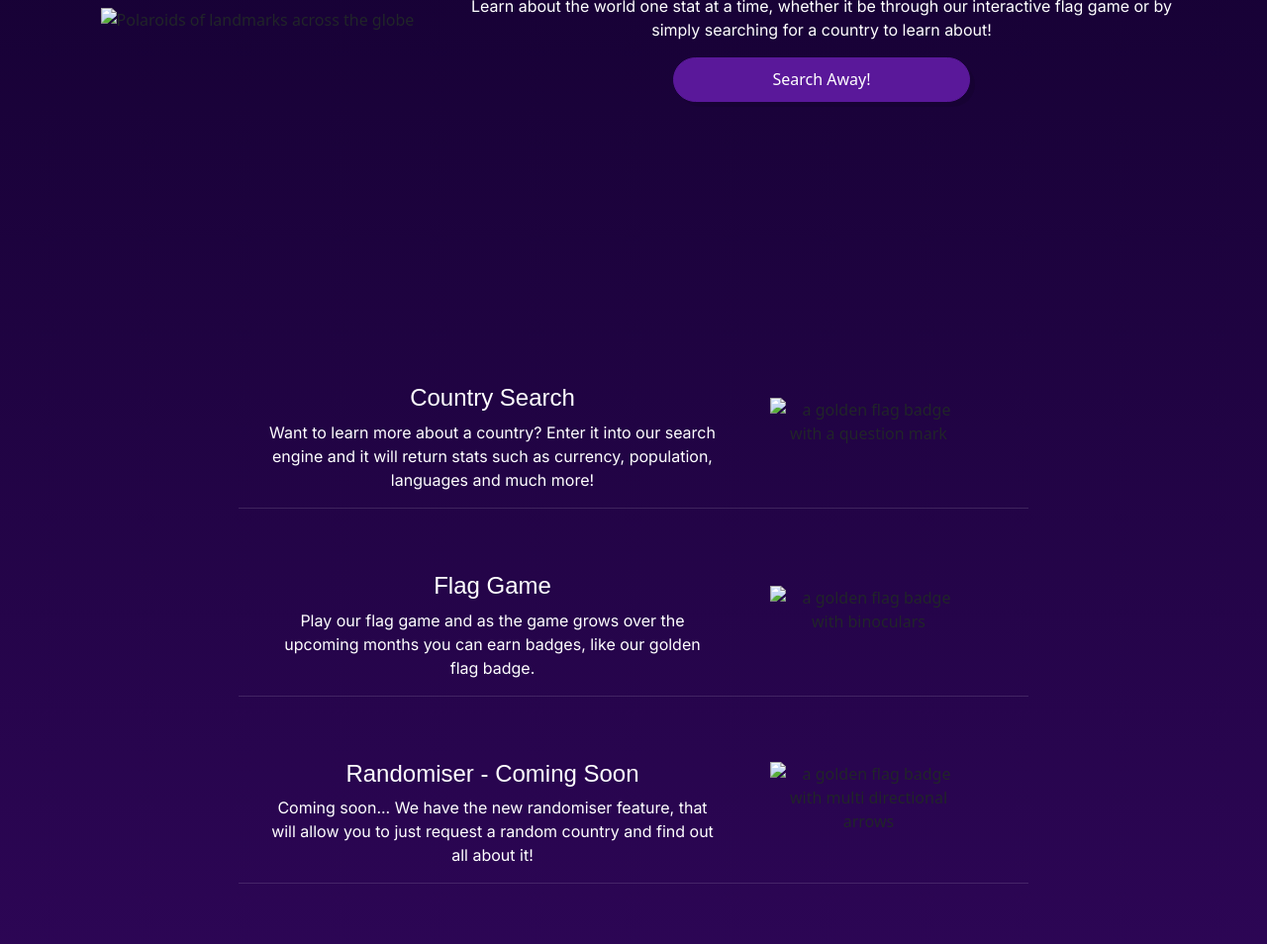
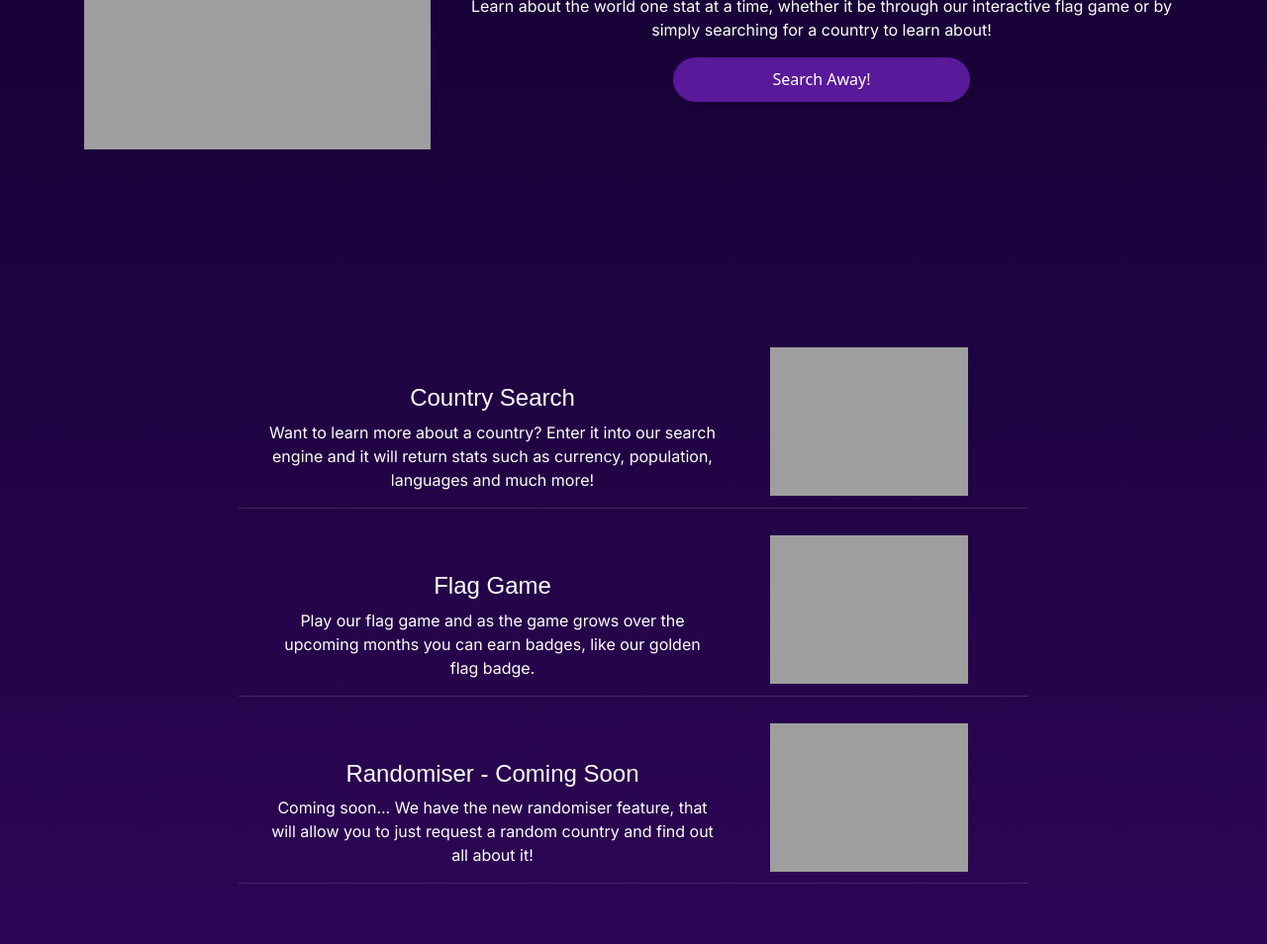
Before and after one commit to BHCGH92/milestone-project-2-statlas, a plain HTML site: page index.html in a window 1280 px wide. Shown: the part 362-1316 px from the top of the page at 99% size. Drawn offline with nearby package versions, Linux system fonts and the light colour scheme; the site is published under a folder, as on GitHub Pages, so addresses that start at the root find nothing; a web font is replaced by a local one.

Commit message:
image path fix for git pages deployment

```diff
--- a/index.html
+++ b/index.html
@@ -46,7 +46,7 @@
             <div id="herosectioncontainer" class="container">
                 <div class="row align-items-center">
                     <div id="heroimage" class="col-12 col-lg-4 hero-image d-flex justify-content-center">
-                        <img src="/assets/images/heroimagepolaroid.png" alt="Polaroids of landmarks across the globe"
+                        <img src="./assets/images/heroimagepolaroid.png" alt="Polaroids of landmarks across the globe"
                             class="img-fluid">
                     </div>
                     <div id="herotext" class="col-12 col-lg-8 hero-text padding-mobile">
@@ -74,7 +74,7 @@
                         </div>
                     </div>
                     <div id="searchbadge" class="col-12 col-md-3 info-section-image">
-                        <img src="/assets/images/searchbadge.png" alt="a golden flag badge with a question mark"
+                        <img src="./assets/images/searchbadge.png" alt="a golden flag badge with a question mark"
                             class="img-fluid">
                     </div>
                     <hr class="info-hr align-items-center">
@@ -91,7 +91,7 @@
                         </div>
                     </div>
                     <div id="flagbadge" class="col-12 col-md-3 info-section-image">
-                        <img src="/assets/images/flagbadge.png" alt="a golden flag badge with binoculars"
+                        <img src="./assets/images/flagbadge.png" alt="a golden flag badge with binoculars"
                             class="img-fluid">
                     </div>
                     <hr class="info-hr align-items-center">
@@ -109,7 +109,7 @@
                         </div>
                     </div>
                     <div id="randombadge" class="col-12 col-md-3 info-section-image">
-                        <img src="/assets/images/randombadge.png"
+                        <img src="./assets/images/randombadge.png"
                             alt="a golden flag badge with multi directional arrows" class="img-fluid">
                     </div>
                     <hr class="info-hr align-items-center">
```
